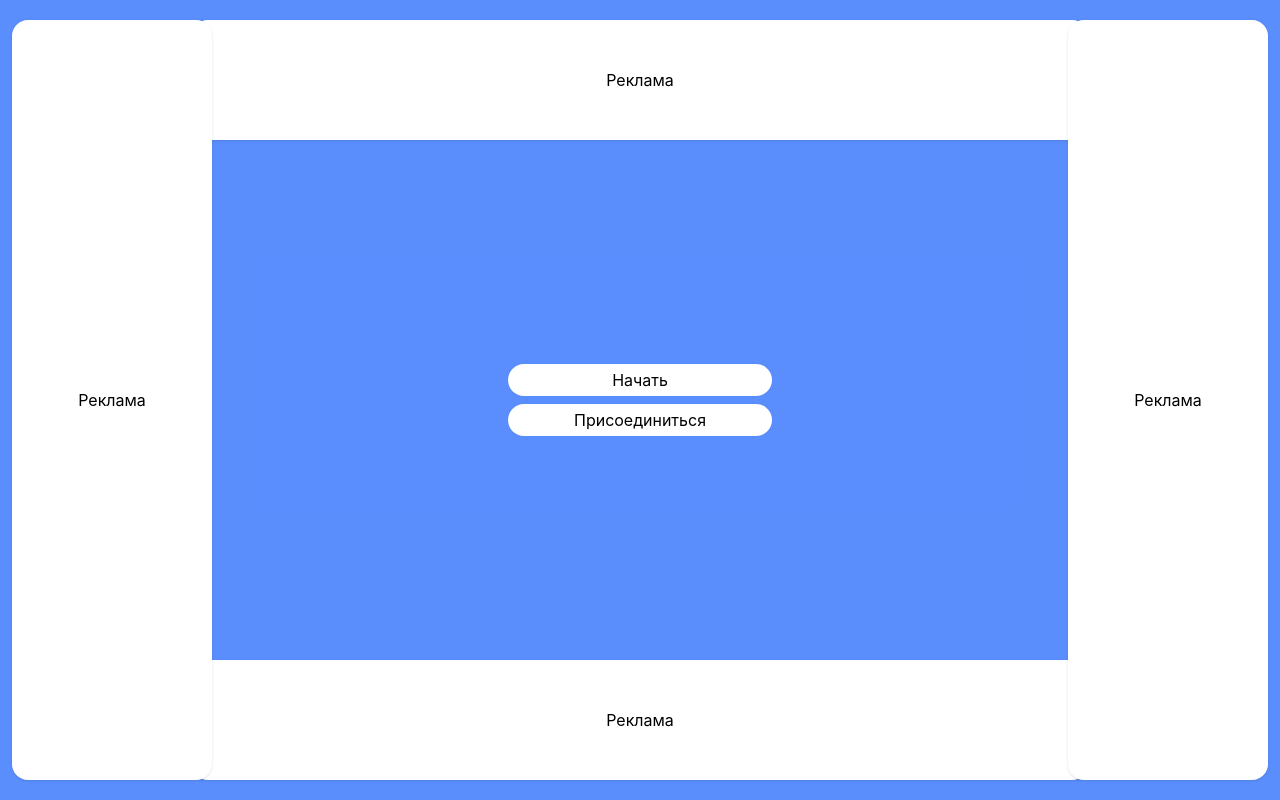
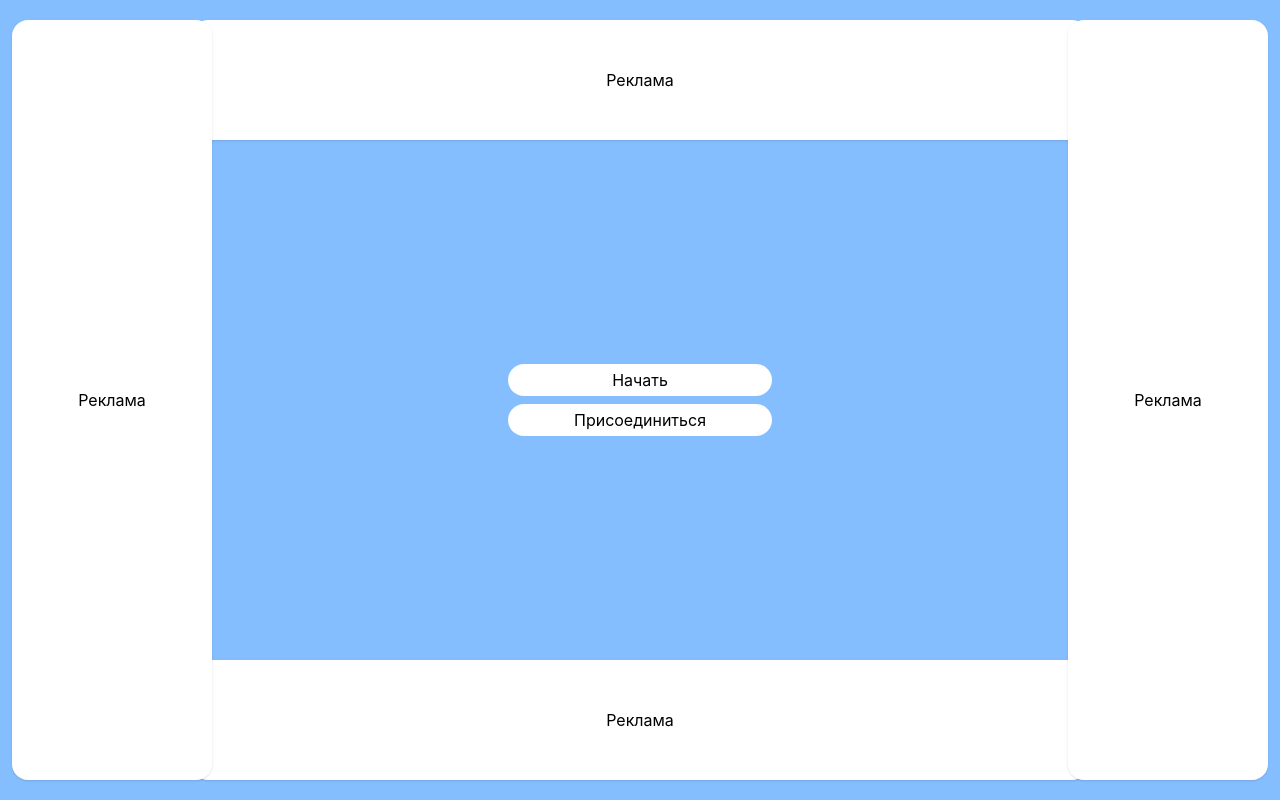
Before and after one commit to rorka491/ClipCloud, a React (Vite) app in the folder ClipCloudClient/: page / in a window 1280 px wide. Built offline with nearby package versions, Linux system fonts and the light colour scheme.

Commit message:
изменен цвет фона

```diff
--- a/ClipCloudClient/src/pages/ChatRoom.jsx
+++ b/ClipCloudClient/src/pages/ChatRoom.jsx
@@ -92,7 +92,7 @@ export default function ChatRoom() {
     }
     return (
 
-        <div className="h-screen flex flex-col items-center bg-blue-600/70">
+        <div className="h-screen flex flex-col items-center bg-blue-300/70">
             <div className="h-screen flex flex-col w-full md:w-xl">
                 <div className="flex justify-center items-center py-2">
                     <div className="rounded-xl text-center text-2xl px-7 py-2 border font-bold bg-white">
--- a/ClipCloudClient/src/pages/Home.jsx
+++ b/ClipCloudClient/src/pages/Home.jsx
@@ -14,7 +14,7 @@ export default function Home() {
     };
 
     return (
-        <div className="bg-blue-600/70 flex w-full h-screen justify-center items-center relative">
+        <div className="bg-blue-400/70 flex w-full h-screen justify-center items-center relative">
 
             <div className="fixed rounded-2xl top-5 left-[15%] w-full md:w-[70%] h-30 bg-white flex items-center justify-center shadow z-50">
                 Реклама
--- a/ClipCloudClient/src/pages/JoinRoom.jsx
+++ b/ClipCloudClient/src/pages/JoinRoom.jsx
@@ -19,7 +19,7 @@ export default function JoinRoom() {
     };
 
     return (
-        <div className="bg-blue-600/70 flex w-full h-screen justify-center items-center ">
+        <div className="bg-blue-400/70 flex w-full h-screen justify-center items-center ">
             <div className="flex flex-col gap-2 w-full md:w-sm px-15">
                 <input
                     className="bg-white w-full h-8 text-center rounded-xl outline-none"
```
